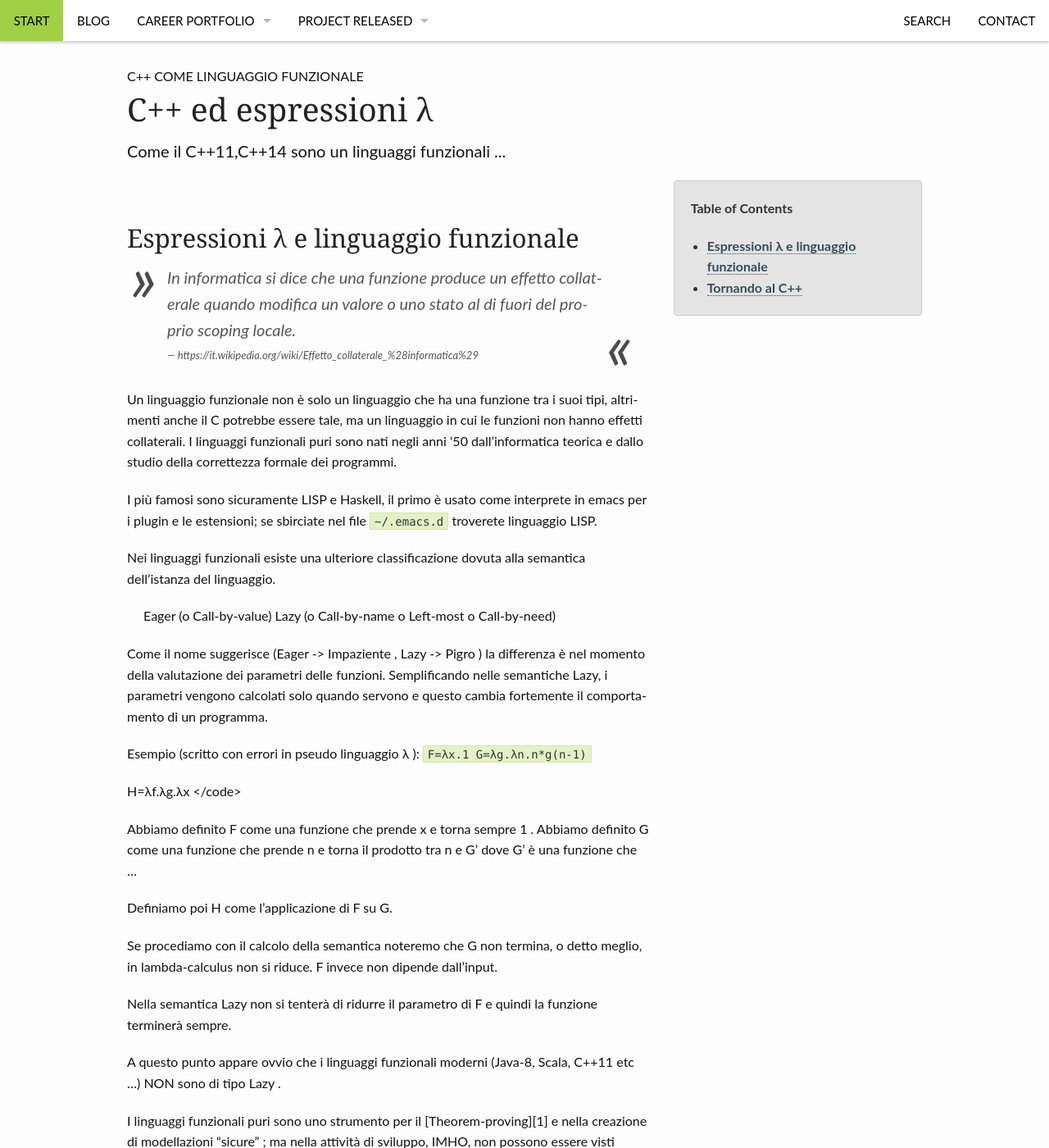
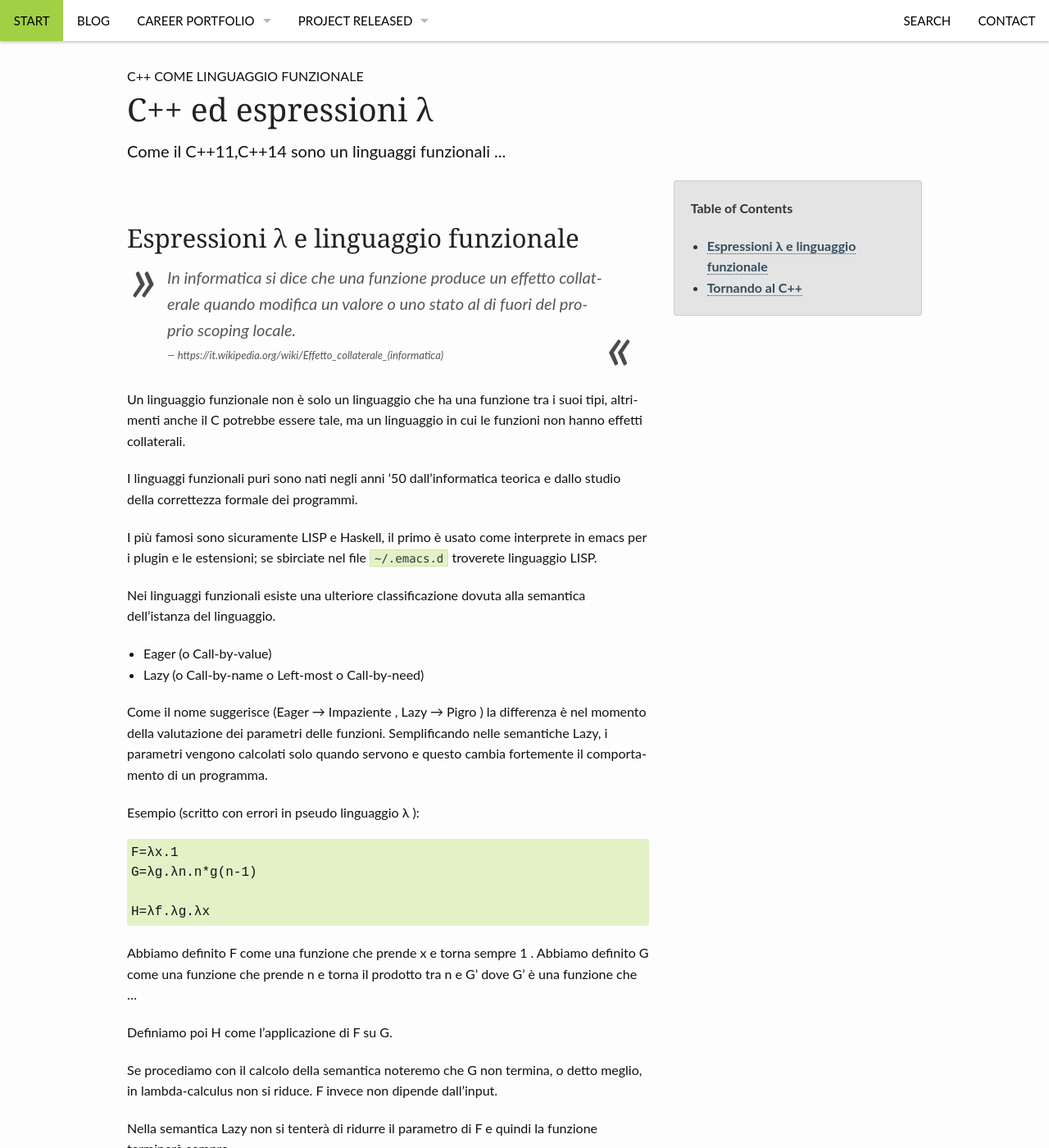
Before and after one commit to nicolarossi/nicolarossi.github.io, a Jekyll site: the page built from _posts/blog/2015-10-21-Funzionale ... .md, in a window 1280 px wide and 1400 px high. Shown: the whole window at 82% size. Built offline with Jekyll 4.4.1, drawn with Linux system fonts in a browser that asks for light colours; some of the changed text lies outside the part shown.

Commit message:
Correzioni

```diff
--- a/_posts/blog/2015-10-21-Funzionale ... .md
+++ b/_posts/blog/2015-10-21-Funzionale ... .md
@@ -31,29 +31,31 @@
 ##  Espressioni λ e linguaggio funzionale
 
 >  <span class="teaser">In informatica si dice che una funzione produce un effetto collaterale quando modifica un valore o uno stato al di fuori del proprio scoping locale.</span>
-<cite> https://it.wikipedia.org/wiki/Effetto_collaterale_%28informatica%29</cite>
+<cite> https://it.wikipedia.org/wiki/Effetto_collaterale_(informatica)</cite>
 
 Un linguaggio funzionale non è solo un linguaggio che ha una funzione tra i suoi tipi, altrimenti anche il C potrebbe essere tale, ma un linguaggio in cui le funzioni non hanno effetti collaterali.
+
 I linguaggi funzionali puri sono nati negli anni '50 dall'informatica teorica e dallo studio della correttezza formale dei programmi.
 
 I più famosi sono sicuramente LISP e Haskell, il primo è usato come interprete in emacs per i plugin e le estensioni; se sbirciate nel file <code>~/.emacs.d</code> troverete linguaggio LISP.
 
 Nei linguaggi funzionali esiste una ulteriore classificazione dovuta alla semantica dell'istanza del linguaggio.
 <ul>
-<el>Eager (o Call-by-value)</el>
-<el>Lazy  (o Call-by-name o Left-most o Call-by-need)</el>
+<li>Eager (o Call-by-value)</li>
+<li>Lazy  (o Call-by-name o Left-most o Call-by-need)</li>
 </ul>
 
-Come il nome suggerisce (Eager -> Impaziente , Lazy -> Pigro ) la differenza è nel momento della valutazione dei parametri delle funzioni.
+Come il nome suggerisce (Eager → Impaziente , Lazy → Pigro ) la differenza è nel momento della valutazione dei parametri delle funzioni.
 Semplificando nelle semantiche Lazy, i parametri vengono calcolati solo quando servono e questo cambia fortemente il comportamento di un programma.
 
 Esempio (scritto con errori in pseudo linguaggio λ ):
-<code>
+
+<pre>
 F=λx.1
 G=λg.λn.n*g(n-1)
 
 H=λf.λg.λx
-</code>
+</pre>
 
 Abbiamo definito F come una funzione che prende x e torna sempre 1 .
 Abbiamo definito G come una funzione che prende n e torna il prodotto tra n e G' dove G' è una funzione che ...
@@ -75,29 +77,29 @@
 
 Dal C++11 è stato inserito l'espressioni lamda e le funzioni anonime .
 
-<code>
+<pre>
     auto f= [](int x){return 2*x;} ;
 
     cout << f(1) << endl;
     cout << f(2) << endl;
-</code>
+</pre>
 
 Abbiamo definito una funzione, che si chiama f, che và dagli int agli int o meglio abbiamo quella f nell'espressione f:ℕ → ℕ  .
 
 Arricchiamo la nostra funzione e diciamo che:
 
-<code>
+<pre>
 auto f = [](int x){
     cout << x << "\t" ;
     return 2*x;
 } ;
-</code>
+</pre>
 
 Questa funzione non è più side-effect perchè modifica l'oggetto std::cout e quindi lo stato in cui è eseguito.
 
 Se guardiamo il binario generato e l'assembly (richiamandola funzione per ) che vediamo?
 
-<code>
+<pre>
 0000000000600f15 b funzione
 ...
 	movl	$2, %esi
@@ -105,20 +107,20 @@
 	call	_ZNKUliE_clEi
 ...
 
-</code>
+</pre>
 
 Quindi :
 - metti 2 in %esi
 - metti funzione in %edi
 
 e richiama la funzione 	_ZNKUliE_clEi per gli amici:
-<code>
+<pre>
 	{lambda(int)#1}::operator()(int) const
-</code>
+</pre>
 o più semplicemente :
-<code>
+<pre>
 	<lambda(int)>::operator() (&funzione, 1)
-</code>
+</pre>
 
 Curiosità:
 In LISP è stato scritto il primo linguaggio ad auto-compilare se stesso, sbirciate [questa][2].
```
